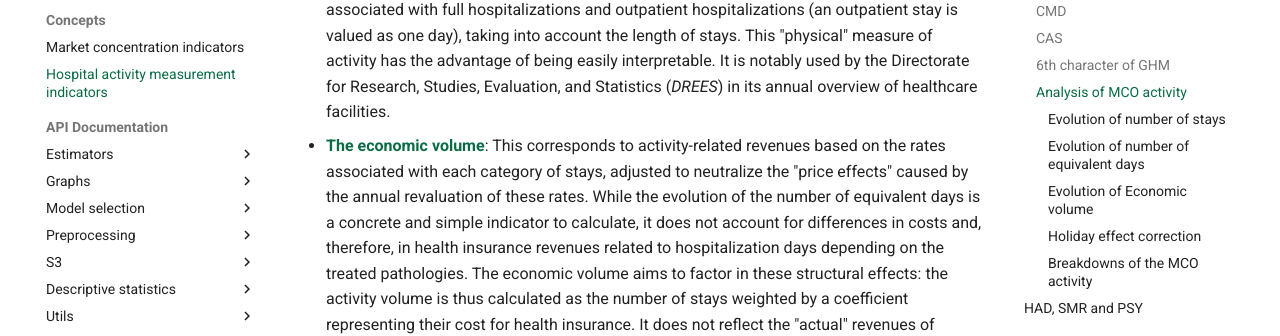
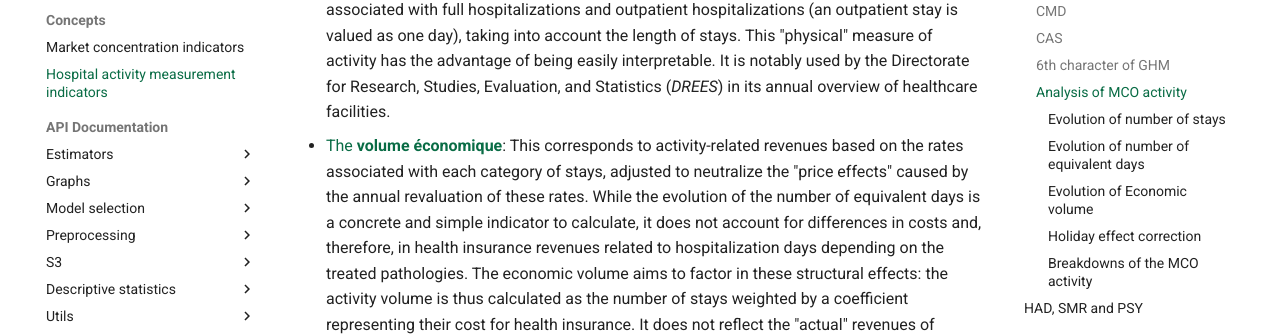
Before and after one commit to IGF-PSD/igf_toolbox, an MkDocs documentation site: the page built from docs/concepts/HOSPITAL_ACTIVITY.md, in a window 1280 px wide and 900 px high, scrolled down 4683 px. Shown: the part 124-460 px from the top of the window. Built offline with MkDocs 1.6.1 and Material for MkDocs 9.7.7, drawn with Linux system fonts in a browser that asks for light colours; comment, search, counter and statistics services are not loaded.

Commit message:
Update HOSPITAL_ACTIVITY.md

```diff
--- a/docs/concepts/HOSPITAL_ACTIVITY.md
+++ b/docs/concepts/HOSPITAL_ACTIVITY.md
@@ -113,7 +113,7 @@ Three different measures have been selected to analyze activity in the field of
 
 - [**The number of equivalent days**](#evolution-of-number-of-stays): This measure synthesizes the evolution of activity associated with full hospitalizations and outpatient hospitalizations (an outpatient stay is valued as one day), taking into account the length of stays. This "physical" measure of activity has the advantage of being easily interpretable. It is notably used by the Directorate for Research, Studies, Evaluation, and Statistics (*DREES*) in its annual overview of healthcare facilities.
 
-- [**The economic volume**](#evolution-of-economic-volume): This corresponds to activity-related revenues based on the rates associated with each category of stays, adjusted to neutralize the "price effects" caused by the annual revaluation of these rates. While the evolution of the number of equivalent days is a concrete and simple indicator to calculate, it does not account for differences in costs and, therefore, in health insurance revenues related to hospitalization days depending on the treated pathologies. The economic volume aims to factor in these structural effects: the activity volume is thus calculated as the number of stays weighted by a coefficient representing their cost for health insurance. It does not reflect the "actual" revenues of healthcare facilities, which benefit from annual price effects linked to the revaluation of these rates. An identical rate is applied between former DG and former OQN establishments to make their economic volume comparable.
+- [The **volume économique**](#evolution-of-economic-volume): This corresponds to activity-related revenues based on the rates associated with each category of stays, adjusted to neutralize the "price effects" caused by the annual revaluation of these rates. While the evolution of the number of equivalent days is a concrete and simple indicator to calculate, it does not account for differences in costs and, therefore, in health insurance revenues related to hospitalization days depending on the treated pathologies. The economic volume aims to factor in these structural effects: the activity volume is thus calculated as the number of stays weighted by a coefficient representing their cost for health insurance. It does not reflect the "actual" revenues of healthcare facilities, which benefit from annual price effects linked to the revaluation of these rates. An identical rate is applied between former DG and former OQN establishments to make their economic volume comparable.
 
 #### Evolution of number of stays
 
```
